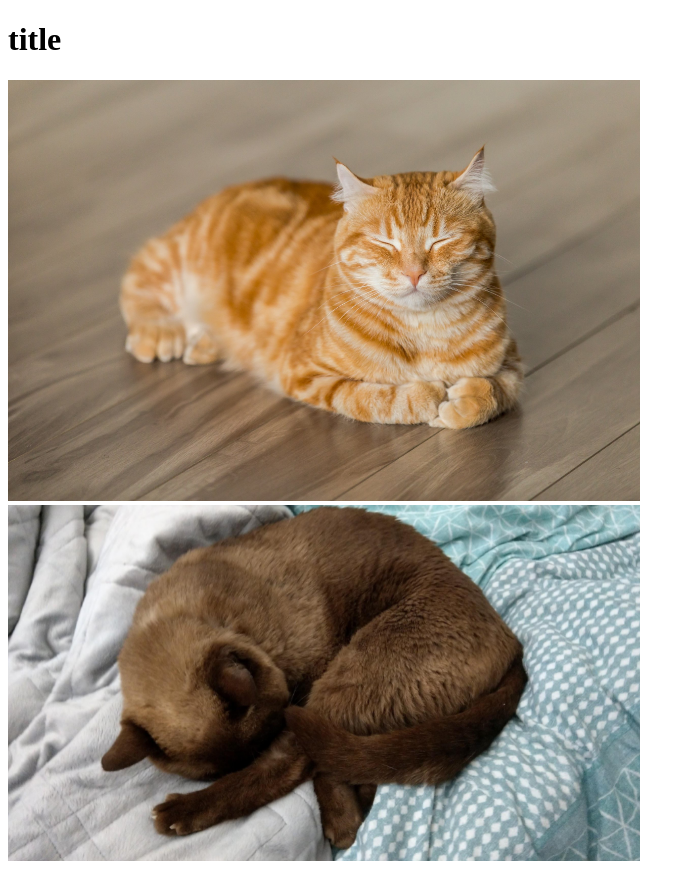
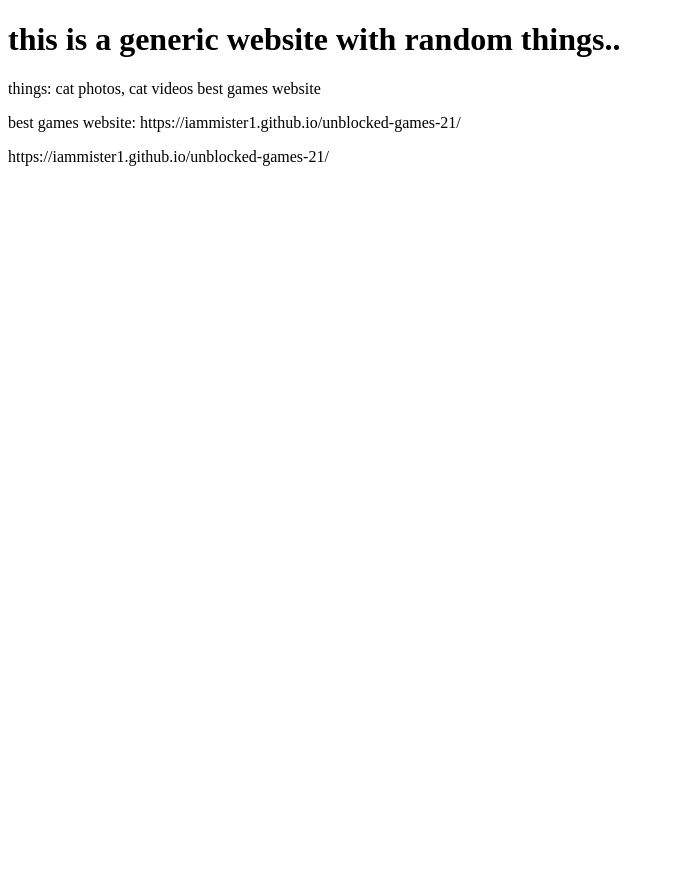
Before and after one commit to mars-b-01/cat-website, a plain HTML site: page index.html in a window 1280 px wide. Shown: the whole page, without its empty margins (0-695 px from the left). After the commit the page ends 800 px from the top, so only its background shows below. Drawn offline with Linux system fonts and the light colour scheme.

Commit message:
Add files via upload
changed websites name.. to generic website.. added more stuff..

```diff
--- a/index.html
+++ b/index.html
@@ -2,16 +2,30 @@
 <html>
 
     <head>
-        <title>title</title>
+        <title>generic website..</title>
         <link rel="stylesheet" href="style.css">
     </head>
 
     <h1>
-        title
+      this is a generic website with random things..
     </h1>
+<p>
+  things:
+  cat photos,
+  cat videos
+  best games website
+</p>
 
-    <img id="cat" src="michael-sum-LEpfefQf4rU-unsplash.jpg">
-    <img id="cat1" src="coco (1).png">
+
+
+
+<p>
+    best games website: https://iammister1.github.io/unblocked-games-21/
+</p>
+<a><href>https://iammister1.github.io/unblocked-games-21</href>/</a>
+
+
+
 
 
 </html>
```
